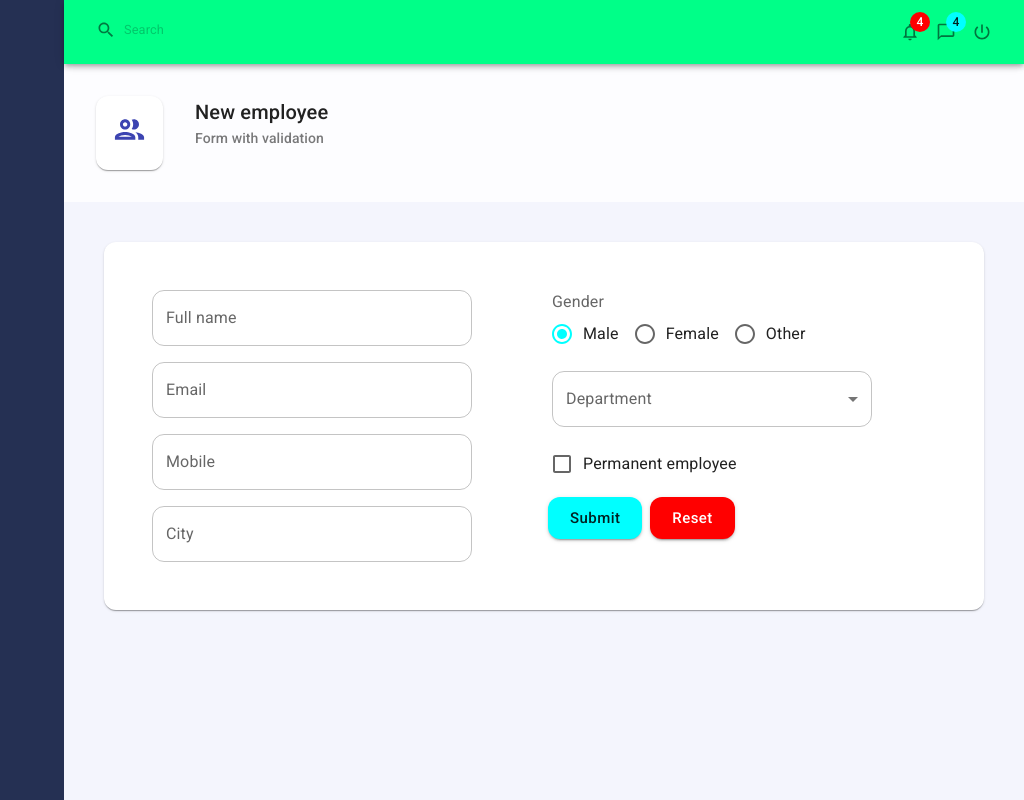
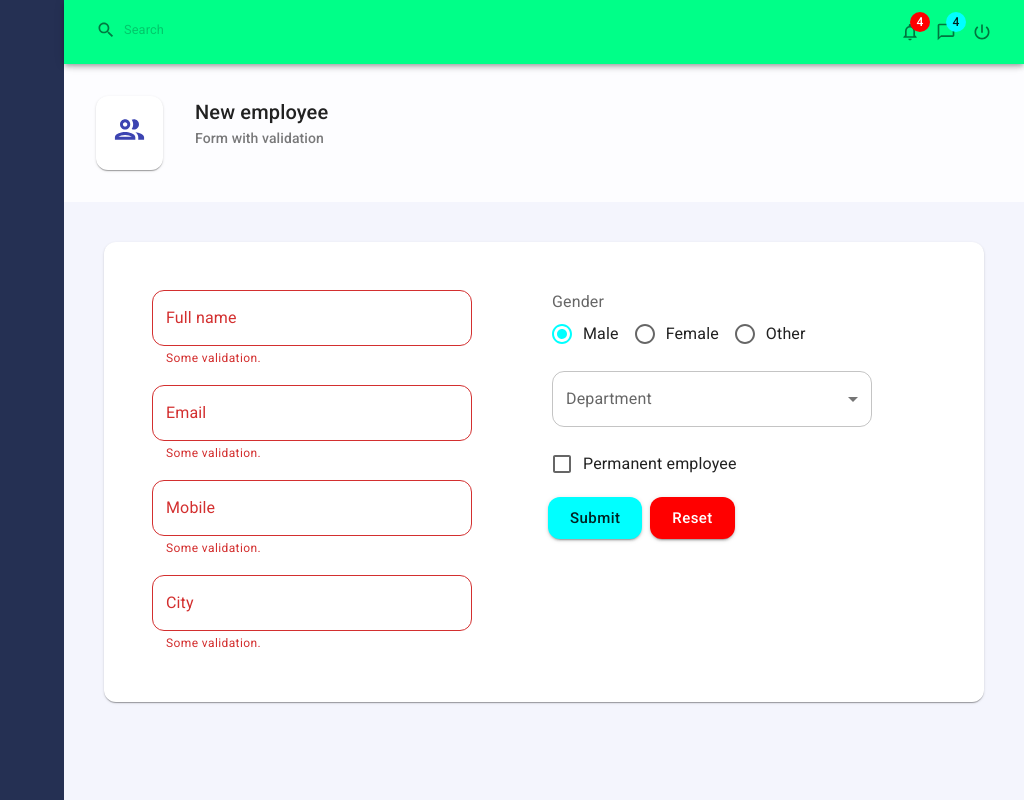
Before and after one commit to ganciaux/code_affection, a React (Create React App) app: page / in a window 1280 px wide. Shown: the whole page, without its empty margins (256-1280 px from the left). Built offline with nearby package versions, Linux system fonts and the light colour scheme.

Commit message:
Start form validation

```diff
--- a/src/components/controls/Input.js
+++ b/src/components/controls/Input.js
@@ -10,6 +10,8 @@ export default function Input(props) {
       name={name}
       value={value}
       onChange={onChange}
+      error
+      helperText="Some validation."
     />
   )
 }
--- a/src/components/useForm.js
+++ b/src/components/useForm.js
@@ -12,14 +12,21 @@ const useStyles = makeStyles((theme) => ({
 
 export function useForm(intialValues) {
   const [values, setValues] = useState(intialValues)
+  const [errors, setErros] = useState({})
+
   const handleInputChange = (e) => {
     const { name, value } = e.target
     setValues({ ...values, [name]: value })
   }
-  return { values, setValues, handleInputChange }
+  return { values, setValues, errors, setErros, handleInputChange }
 }
 
 export function Form(props) {
   const classes = useStyles()
-  return <form className={classes.root}>{props.children}</form>
+  const { children, ...other } = props
+  return (
+    <form className={classes.root} {...other}>
+      {children}
+    </form>
+  )
 }
--- a/src/pages/Employees/EmployeeForm.js
+++ b/src/pages/Employees/EmployeeForm.js
@@ -23,9 +23,26 @@ const intialValues = {
 }
 
 export default function EmployeeForm() {
-  const { values, setValues, handleInputChange } = useForm(intialValues)
+  const validate = () => {
+    let temp = {}
+    temp.fullName = values.fullName ? '' : 'This field is required'
+    temp.email = /$|.+@.+..+/.test(values.email) ? '' : 'Email is not valid'
+    temp.mobile = values.mobile.length > 9 ? '' : 'Minimum 10 characters'
+    temp.departmentId =
+      values.departmentId.length !== 0 ? '' : 'This field is required'
+    setErrors({ ...temp })
+    return Object.values(temp).every((x) => x == '')
+  }
+
+  const { values, setValues, errors, setErrors, handleInputChange } =
+    useForm(intialValues)
+
+  const handleSubmit = () => {
+    //if (validate())
+  }
+
   return (
-    <Form>
+    <Form onSubmit={handleSubmit}>
       <Grid container>
         <Grid item xs={6}>
           <Controls.Input
```
